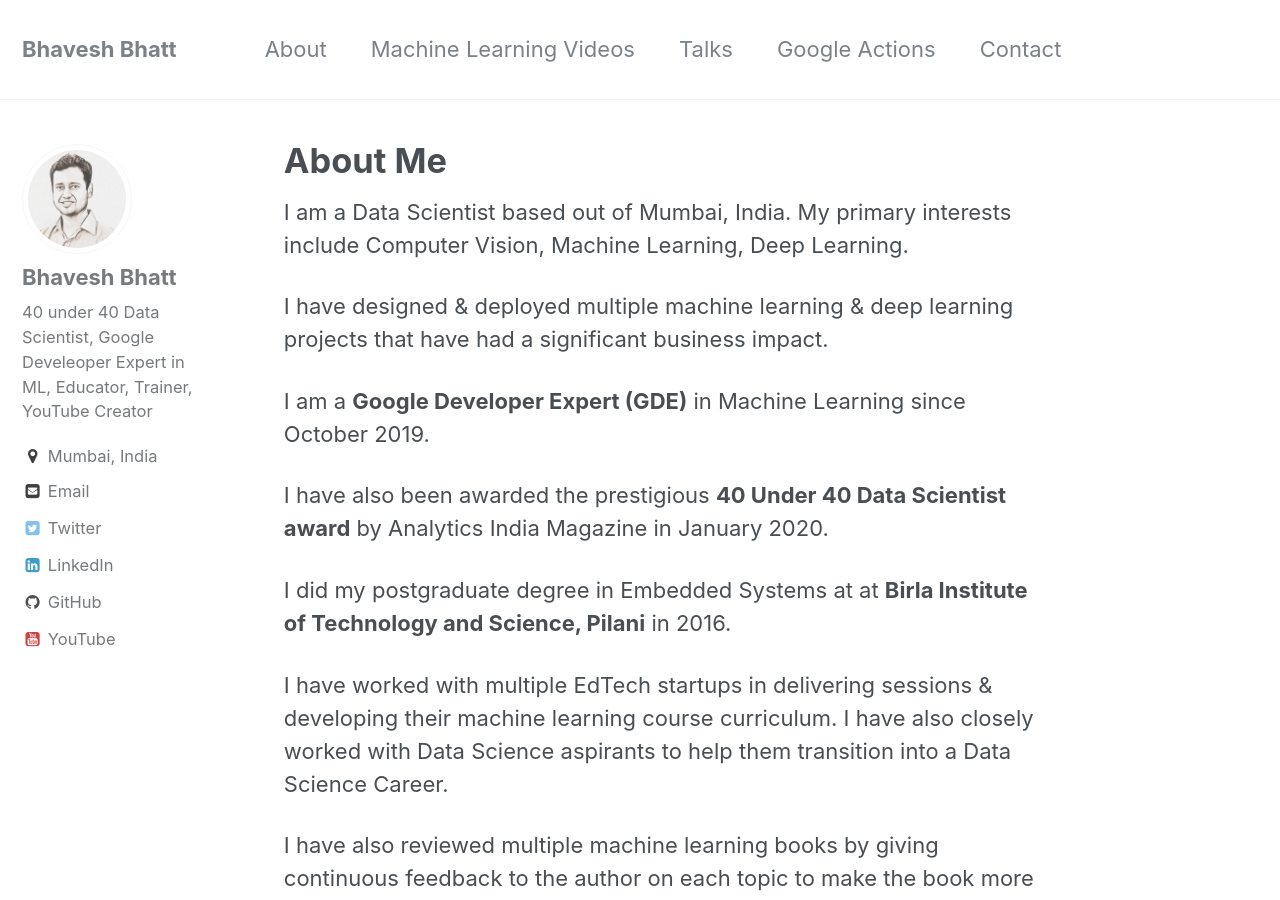
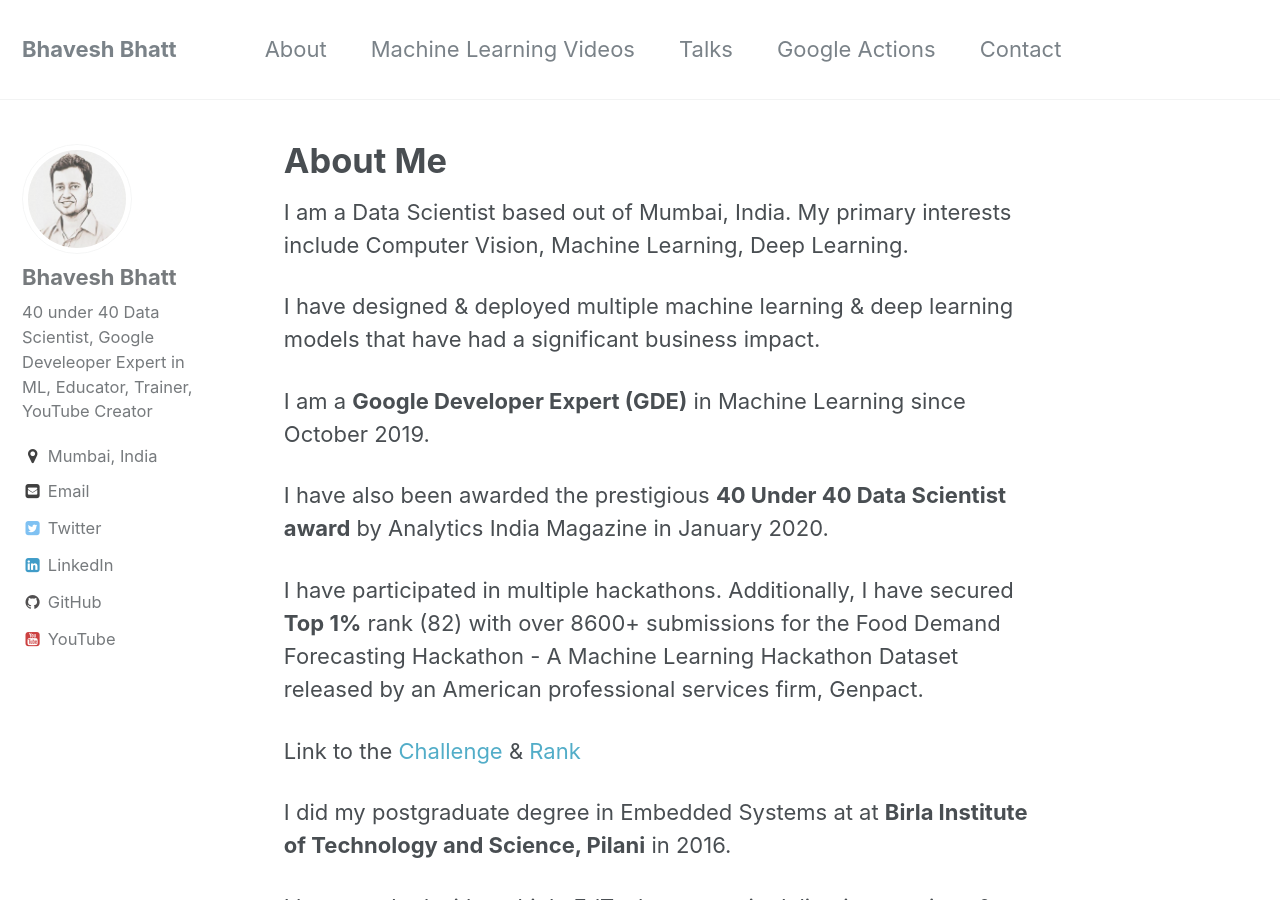
Before and after one commit to bhattbhavesh91/bhattbhavesh91.github.io, a Jekyll site: the page built from _pages/about.md, in a window 1280 px wide and 900 px high. Built offline with Jekyll 4.4.1, drawn with Linux system fonts in a browser that asks for light colours.

Commit message:
added hackathon link

```diff
--- a/_pages/about.md
+++ b/_pages/about.md
@@ -11,11 +11,15 @@
 
 I am a Data Scientist based out of Mumbai, India. My primary interests include Computer Vision, Machine Learning, Deep Learning.
 
-I have designed & deployed multiple machine learning & deep learning projects that have had a significant business impact.
+I have designed & deployed multiple machine learning & deep learning models that have had a significant business impact.
 
 I am a **Google Developer Expert (GDE)** in Machine Learning since October 2019.
 
 I have also been awarded the prestigious **40 Under 40 Data Scientist award** by Analytics India Magazine in January 2020.
+
+I have participated in multiple hackathons. Additionally, I have secured **Top 1%** rank (82) with over 8600+ submissions for the Food Demand Forecasting Hackathon - A Machine Learning Hackathon Dataset released by an American professional services firm, Genpact.
+
+Link to the [Challenge](https://datahack.analyticsvidhya.com/contest/genpact-machine-learning-hackathon-1/){:target="_blank"} & [Rank](/assets/images/av_rank_img.jpg){:target="_blank"}
 
 I did my postgraduate degree in Embedded Systems at at **Birla Institute of Technology and Science, Pilani** in 2016.
 
```
Also changed, not shown: assets/images/av_rank_img.jpg (added).
